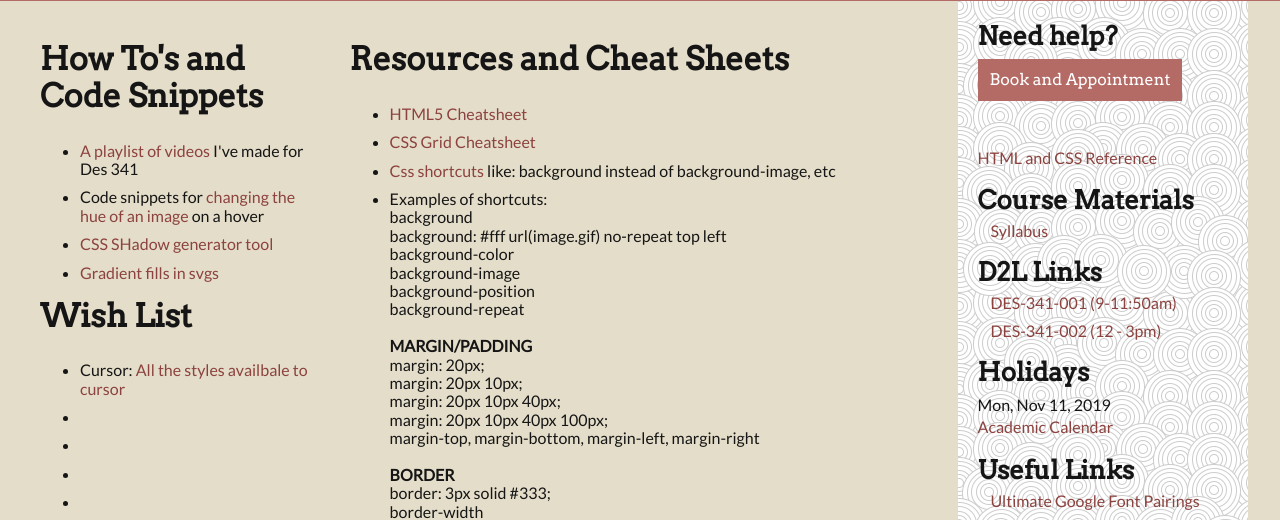
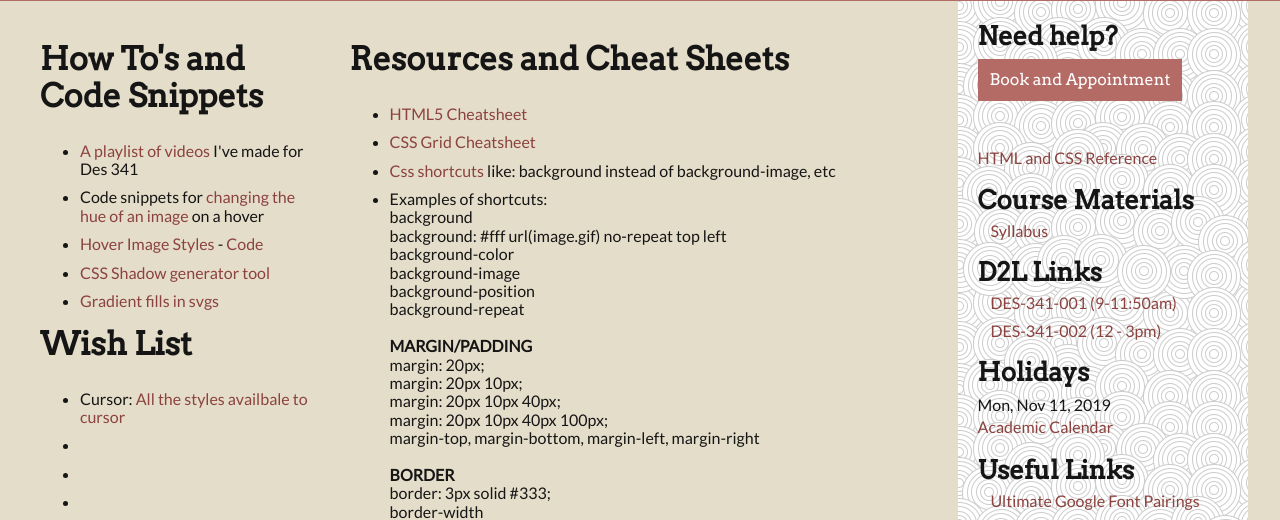
Before and after one commit to Samturoff/des341, a PHP site: page /resources.html in a window 1280 px wide. Shown: the part 548-1068 px from the top of the page. Run offline with PHP 8.4, Linux system fonts and the light colour scheme.

Commit message:
added hover

```diff
--- a/resources.html
+++ b/resources.html
@@ -30,7 +30,8 @@
 				<ul>
 					<li><a href="https://www.youtube.com/playlist?list=PLBWwcoNITxG_ZI1RF7iHVTG51vIK6CNQZ" target="_blank">A playlist of videos</a> I've made for Des 341</li>
 					<li>Code snippets for <a href="code_snippets/hue_rotate.html" target="_blank">changing the hue of an image</a> on a hover</li>
-					<li><a href="https://www.cssmatic.com/box-shadow" target="_blank">CSS SHadow generator tool</a></li>
+					<li><a href="/code_snippets/hover/hover.html">Hover Image Styles</a> - <a href="https://github.com/alannarisse/des341/tree/master/code_snippets/hover">Code</a></li>
+					<li><a href="https://www.cssmatic.com/box-shadow" target="_blank">CSS Shadow generator tool</a></li>
 					<li><a href="https://fvsch.com/svg-gradient-fill/" target="_blank">Gradient fills in svgs</a></li>
 				</ul>
 
```
Also changed, not shown: code_snippets/hover/style.css (+7 -0 lines).
